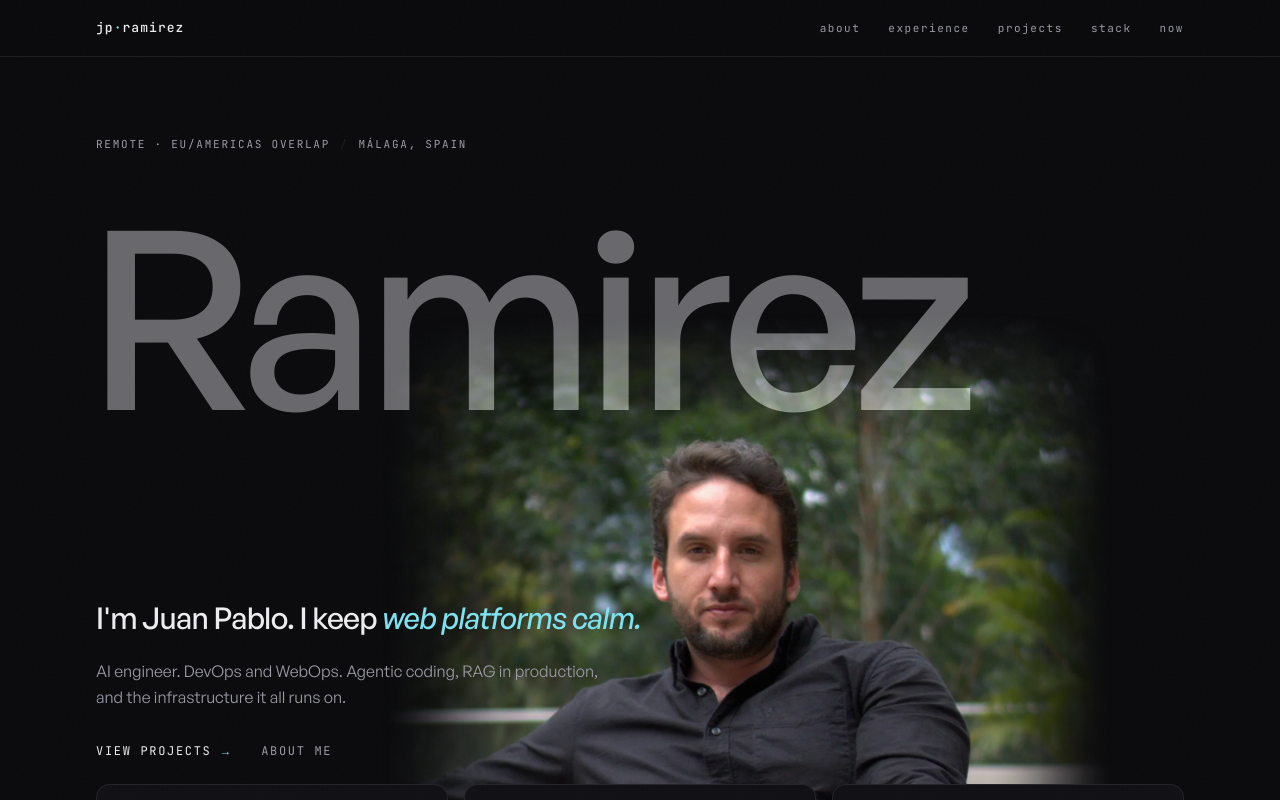
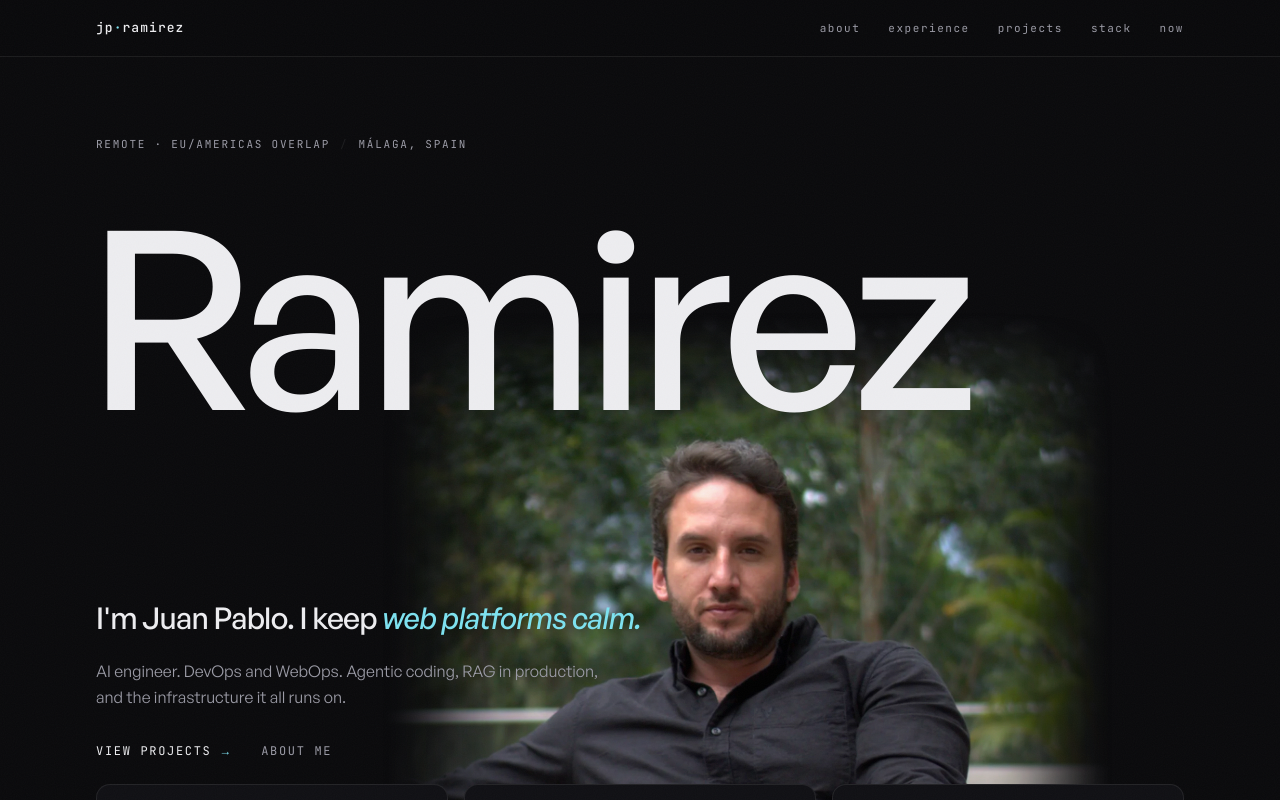
Before and after one commit to Torrente179/JPRamirez, a Next.js app: page / in a window 1280 px wide. Shown: the top 800 px of the page. Built offline with nearby package versions, Linux system fonts and the light colour scheme.

Commit message:
Remove the glass fade from Ramirez.

```diff
--- a/app/globals.css
+++ b/app/globals.css
@@ -251,6 +251,7 @@
   line-height: 0.92;
   letter-spacing: -0.035em;
   white-space: nowrap;
+  color: var(--foreground);
 }
 
 .hero-name {
@@ -259,8 +260,6 @@
   margin-top: 0;
   margin-bottom: 0;
   font-size: 1em;
-  color: rgb(237 237 240 / 0.42);
-  mix-blend-mode: plus-lighter;
 }
 
 .hero-portrait {
@@ -303,9 +302,8 @@
   right: 1.1rem;
   bottom: auto;
   left: 1.1rem;
-  z-index: 1;
+  z-index: 20;
   margin: 0;
-  color: var(--foreground);
   font-size: clamp(3.2rem, 18vw, 4.7rem);
 }
 
```
Also changed, not shown: 1 other file (tests, documents, lock files or other folders).
